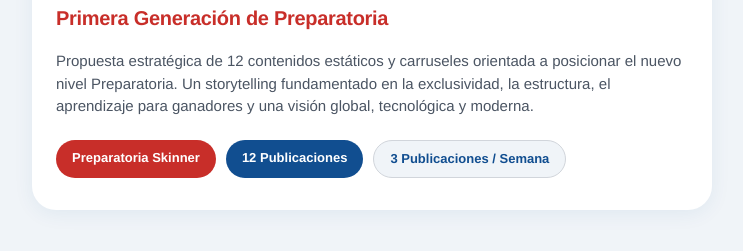
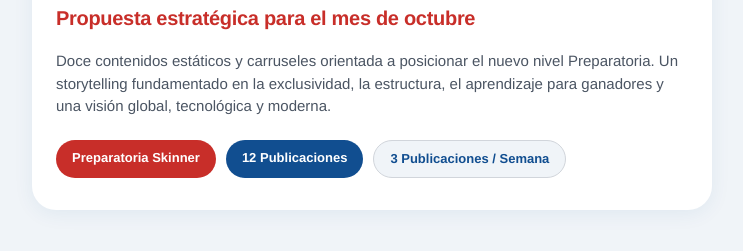
Before and after one commit to jonpisilmx/skinner-contenidos-octubre, a plain HTML site: page index.html in a window 1280 px wide. Shown: the part 372-623 px from the top of the page, without its empty margins (268-1011 px from the left). Drawn offline with Linux system fonts and the light colour scheme.

Commit message:
Corrección de textos en la zona Hero
Updated subtitle and description text for clarity.

```diff
--- a/index.html
+++ b/index.html
@@ -568,11 +568,11 @@
 
         <div class="title-text-group">
             <h1>Colegio Skinner</h1>
-            <div class="subtitle-header">Primera Generación de Preparatoria</div>
+            <div class="subtitle-header">Propuesta estratégica para el mes de octubre</div>
         </div>
 
         <p class="hero-desc">
-            Propuesta estratégica de 12 contenidos estáticos y carruseles orientada a posicionar el nuevo nivel Preparatoria. Un storytelling fundamentado en la exclusividad, la estructura, el aprendizaje para ganadores y una visión global, tecnológica y moderna.
+            Doce contenidos estáticos y carruseles orientada a posicionar el nuevo nivel Preparatoria. Un storytelling fundamentado en la exclusividad, la estructura, el aprendizaje para ganadores y una visión global, tecnológica y moderna.
         </p>
 
         <div class="pills-group">
```
